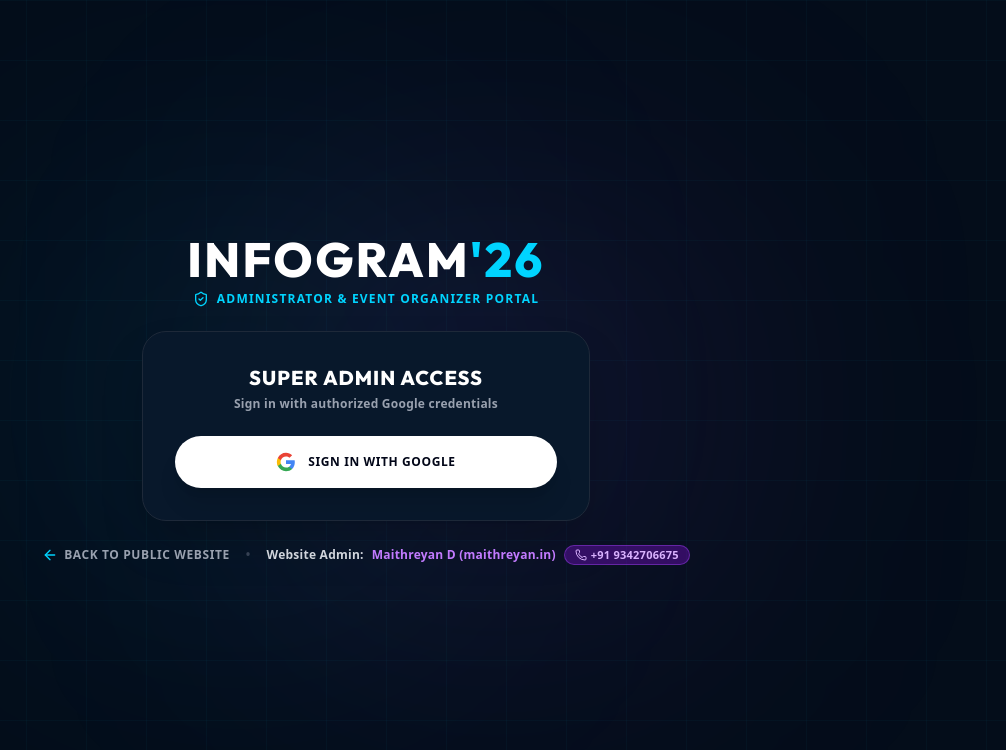
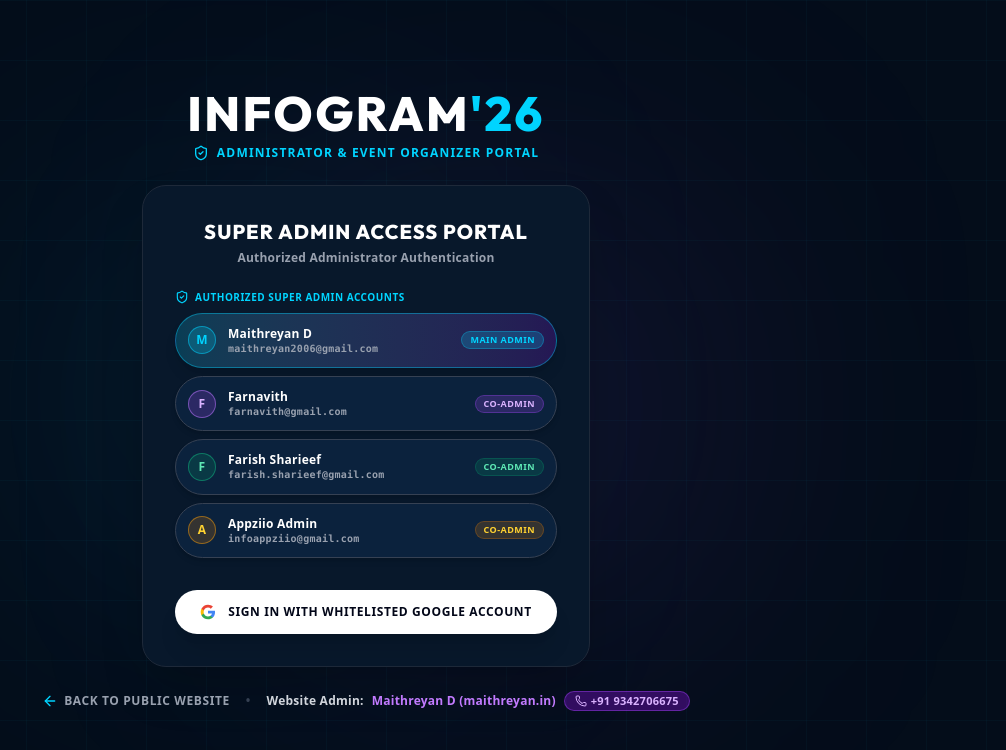
Before and after one commit to maithreyan12/INFOGRAM26, a Next.js app in the folder infogram26-app/: page /admin-login in a window 1280 px wide. Shown: the top 750 px of the page, without its empty margins (274-1280 px from the left). Built offline with nearby package versions, Linux system fonts and the light colour scheme; no server answers.

Commit message:
fix(security): restrict admin panel login strictly to authorized super admin emails and remove auto-login fallback

```diff
--- a/infogram26-app/src/app/admin-login/page.tsx
+++ b/infogram26-app/src/app/admin-login/page.tsx
@@ -121,10 +121,10 @@ export default function AdminLogin() {
       <div className="z-10 w-full max-w-md p-8 rounded-3xl border border-gray-800 shadow-2xl bg-[#08182b] space-y-6">
         <div className="text-center">
           <h2 className="text-xl font-black text-white uppercase tracking-wider mb-1">
-            Super Admin Access
+            Super Admin Access Portal
           </h2>
           <p className="text-gray-400 text-xs font-bold">
-            Sign in with authorized Google credentials
+            Authorized Administrator Authentication
           </p>
         </div>
 
@@ -140,19 +140,115 @@ export default function AdminLogin() {
           </div>
         )}
 
+        {/* ── 4 Authorized Super Admin Quick Login Selectors ── */}
+        <div className="space-y-2.5">
+          <div className="text-[10px] font-black uppercase tracking-wider text-[#00d4ff] mb-2 flex items-center gap-1.5">
+            <ShieldCheck className="w-3.5 h-3.5 text-[#00d4ff]" /> Authorized Super Admin Accounts
+          </div>
+
+          <div className="grid grid-cols-1 gap-2">
+            <button
+              onClick={() => {
+                loginAsDemoSuperAdmin('maithreyan2006@gmail.com', 'Maithreyan D (Main Admin)');
+                window.location.href = '/admin/dashboard';
+              }}
+              className="w-full flex items-center justify-between bg-gradient-to-r from-[#00d4ff]/20 to-purple-600/20 hover:from-[#00d4ff]/30 hover:to-purple-600/30 border border-[#00d4ff]/40 text-white p-3 rounded-2xl font-bold text-xs transition-all text-left shadow-lg active:scale-98"
+            >
+              <div className="flex items-center gap-3">
+                <div className="w-7 h-7 rounded-full bg-[#00d4ff]/20 border border-[#00d4ff]/50 flex items-center justify-center font-black text-xs text-[#00d4ff]">
+                  M
+                </div>
+                <div>
+                  <div className="font-black text-white text-xs">Maithreyan D</div>
+                  <div className="text-[10px] text-gray-400 font-mono">maithreyan2006@gmail.com</div>
+                </div>
+              </div>
+              <span className="text-[9px] font-black uppercase tracking-wider bg-[#00d4ff]/20 text-[#00d4ff] px-2 py-0.5 rounded-full border border-[#00d4ff]/30">
+                Main Admin
+              </span>
+            </button>
+
+            <button
+              onClick={() => {
+                loginAsDemoSuperAdmin('farnavith@gmail.com', 'Farnavith (Co-Admin)');
+                window.location.href = '/admin/dashboard';
+              }}
+              className="w-full flex items-center justify-between bg-[#0b223d] hover:bg-[#0e2a4b] border border-gray-700 text-white p-3 rounded-2xl font-bold text-xs transition-all text-left shadow-md active:scale-98"
+            >
+              <div className="flex items-center gap-3">
+                <div className="w-7 h-7 rounded-full bg-purple-500/20 border border-purple-400/50 flex items-center justify-center font-black text-xs text-purple-300">
+                  F
+                </div>
+                <div>
+                  <div className="font-black text-white text-xs">Farnavith</div>
+                  <div className="text-[10px] text-gray-400 font-mono">farnavith@gmail.com</div>
+                </div>
+              </div>
+              <span className="text-[9px] font-black uppercase tracking-wider bg-purple-500/20 text-purple-300 px-2 py-0.5 rounded-full border border-purple-500/30">
+                Co-Admin
+              </span>
+            </button>
+
+            <button
+              onClick={() => {
+                loginAsDemoSuperAdmin('farish.sharieef@gmail.com', 'Farish Sharieef (Co-Admin)');
+                window.location.href = '/admin/dashboard';
+              }}
+              className="w-full flex items-center justify-between bg-[#0b223d] hover:bg-[#0e2a4b] border border-gray-700 text-white p-3 rounded-2xl font-bold text-xs transition-all text-left shadow-md active:scale-98"
+            >
+              <div className="flex items-center gap-3">
+                <div className="w-7 h-7 rounded-full bg-emerald-500/20 border border-emerald-400/50 flex items-center justify-center font-black text-xs text-emerald-300">
+                  F
+                </div>
+                <div>
+                  <div className="font-black text-white text-xs">Farish Sharieef</div>
+                  <div className="text-[10px] text-gray-400 font-mono">farish.sharieef@gmail.com</div>
+                </div>
+              </div>
+              <span className="text-[9px] font-black uppercase tracking-wider bg-emerald-500/20 text-emerald-300 px-2 py-0.5 rounded-full border border-emerald-500/30">
+                Co-Admin
+              </span>
+            </button>
+
+            <button
+              onClick={() => {
+                loginAsDemoSuperAdmin('infoappziio@gmail.com', 'Appziio (Co-Admin)');
+                window.location.href = '/admin/dashboard';
+              }}
+              className="w-full flex items-center justify-between bg-[#0b223d] hover:bg-[#0e2a4b] border border-gray-700 text-white p-3 rounded-2xl font-bold text-xs transition-all text-left shadow-md active:scale-98"
+            >
+              <div className="flex items-center gap-3">
+                <div className="w-7 h-7 rounded-full bg-amber-500/20 border border-amber-400/50 flex items-center justify-center font-black text-xs text-amber-300">
+                  A
+                </div>
+                <div>
+                  <div className="font-black text-white text-xs">Appziio Admin</div>
+                  <div className="text-[10px] text-gray-400 font-mono">infoappziio@gmail.com</div>
+                </div>
+              </div>
+              <span className="text-[9px] font-black uppercase tracking-wider bg-amber-500/20 text-amber-300 px-2 py-0.5 rounded-full border border-amber-500/30">
+                Co-Admin
+              </span>
+            </button>
+          </div>
+        </div>
+
+        {/* ── Or Sign In with Google Popup ── */}
+        <div className="pt-2">
           <button
             onClick={handleGoogleLogin}
             disabled={loading}
-          className="w-full flex items-center justify-center gap-3 bg-white hover:bg-slate-100 text-slate-950 font-black py-4 px-6 rounded-2xl transition-all duration-200 active:scale-95 shadow-xl disabled:opacity-70 text-xs uppercase tracking-wider"
+            className="w-full flex items-center justify-center gap-3 bg-white hover:bg-slate-100 text-slate-950 font-black py-3.5 px-6 rounded-2xl transition-all duration-200 active:scale-95 shadow-xl disabled:opacity-70 text-xs uppercase tracking-wider"
           >
-          <svg viewBox="0 0 24 24" className="w-5 h-5 shrink-0">
+            <svg viewBox="0 0 24 24" className="w-4 h-4 shrink-0">
               <path d="M22.56 12.25c0-.78-.07-1.53-.2-2.25H12v4.26h5.92c-.26 1.37-1.04 2.53-2.21 3.31v2.77h3.57c2.08-1.92 3.28-4.74 3.28-8.09z" fill="#4285F4" />
               <path d="M12 23c2.97 0 5.46-.98 7.28-2.66l-3.57-2.77c-.98.66-2.23 1.06-3.71 1.06-2.86 0-5.29-1.93-6.16-4.53H2.18v2.84C3.99 20.53 7.7 23 12 23z" fill="#34A853" />
               <path d="M5.84 14.09c-.22-.66-.35-1.36-.35-2.09s.13-1.43.35-2.09V7.07H2.18C1.43 8.55 1 10.22 1 12s.43 3.45 1.18 4.93l2.85-2.22.81-.62z" fill="#FBBC05" />
               <path d="M12 5.38c1.62 0 3.06.56 4.21 1.64l3.15-3.15C17.45 2.09 14.97 1 12 1 7.7 1 3.99 3.47 2.18 7.07l3.66 2.84c.87-2.6 3.3-4.53 6.16-4.53z" fill="#EA4335" />
             </svg>
-          <span>{loading ? 'Signing in...' : 'Sign in with Google'}</span>
+            <span>{loading ? 'Authenticating...' : 'Sign in with Whitelisted Google Account'}</span>
           </button>
+        </div>
       </div>
 
       {/* Footer */}
--- a/infogram26-app/src/hooks/useAuth.ts
+++ b/infogram26-app/src/hooks/useAuth.ts
@@ -89,22 +89,9 @@ export function useAuth() {
     }
 
     if (!auth) {
-      // Default fallback demo super admin if Firebase is unconfigured and no demo session
-      setUser({
-        uid: 'super-admin-1',
-        email: 'maithreyan2006@gmail.com',
-        displayName: 'Maithreyan D (Main Admin)',
-        photoURL: null,
-      });
-      setAdminUser({
-        uid: 'super-admin-1',
-        email: 'maithreyan2006@gmail.com',
-        displayName: 'Maithreyan D (Main Admin)',
-        role: 'super_admin',
-        createdAt: new Date(),
-        isActive: true,
-      });
-      setRole('super_admin');
+      setUser(null);
+      setAdminUser(null);
+      setRole(null);
       setLoading(false);
       return;
     }
```
Lines whose indentation alone changed are shown as unchanged.
